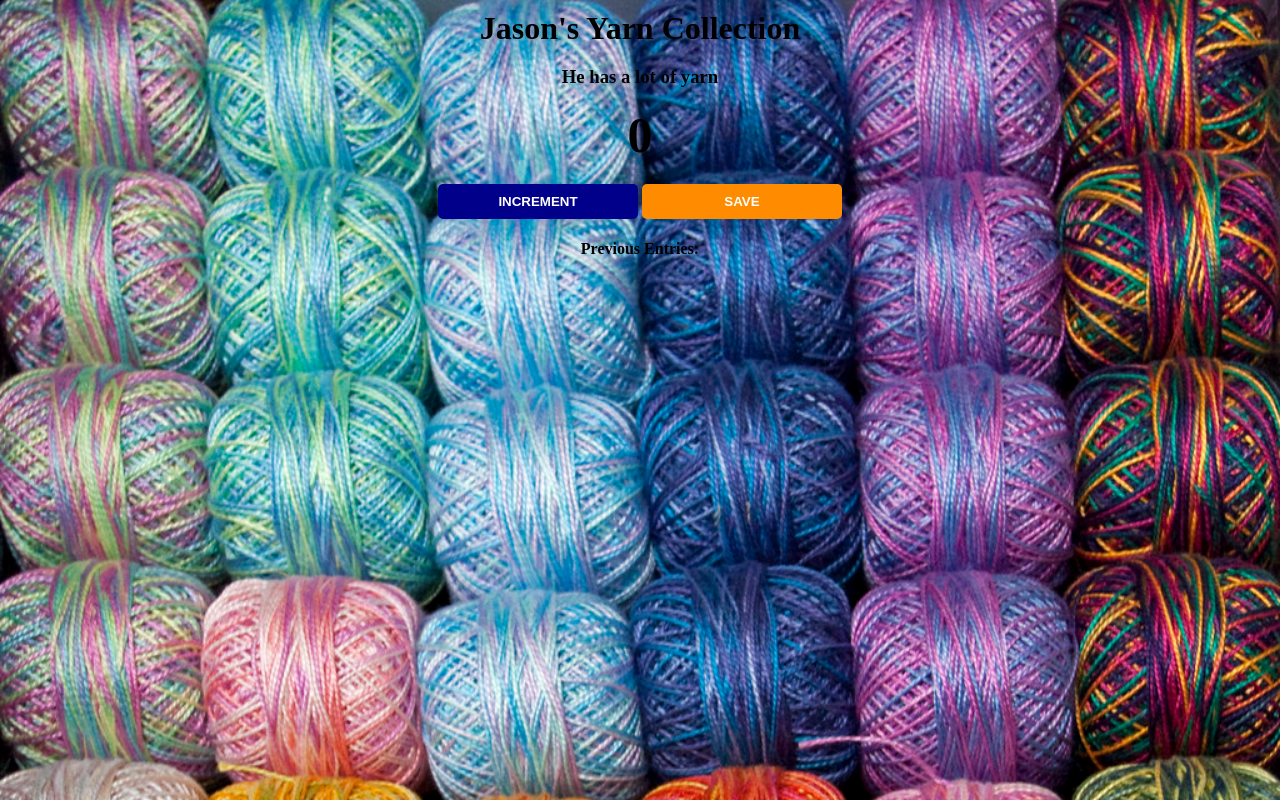
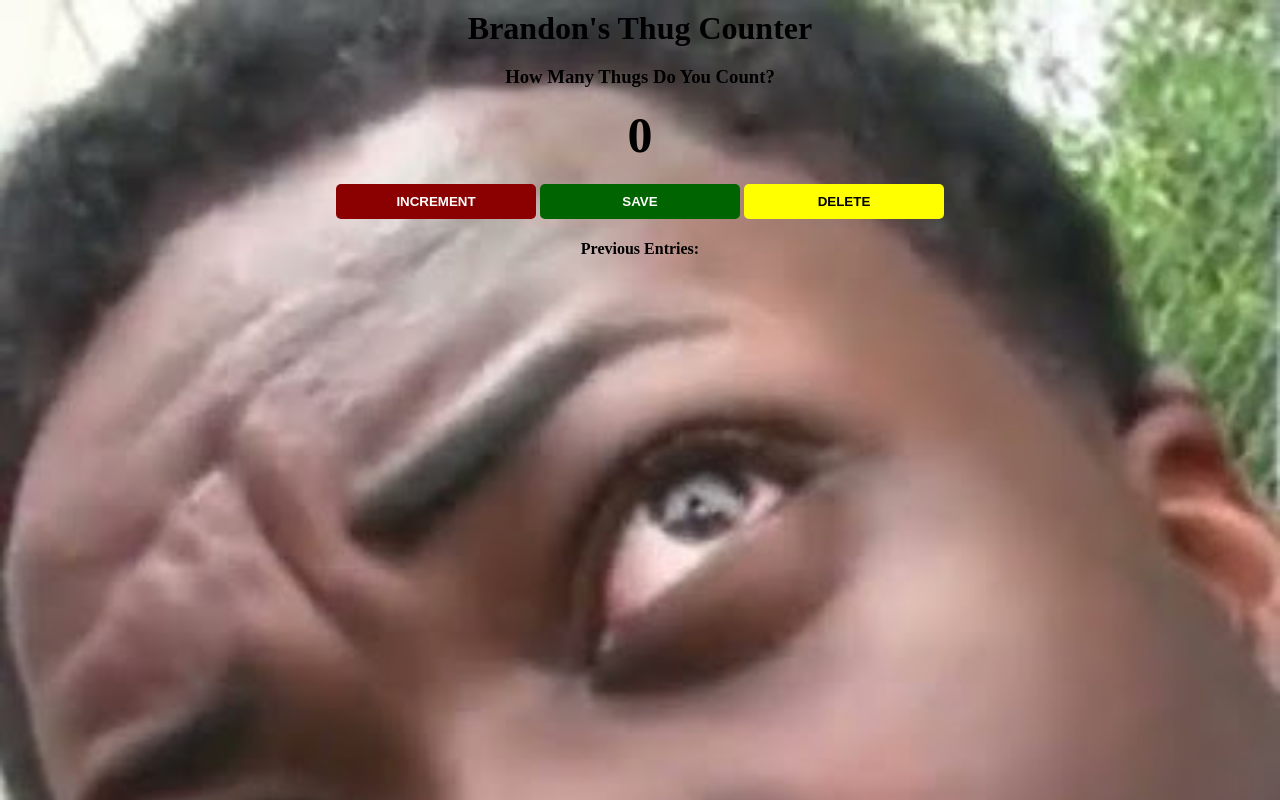
Before and after one commit to Maaboudoufu/thug-counter, a website built with Vite: page index.html in a window 1280 px wide. Built offline with nearby package versions, Linux system fonts and the light colour scheme.

Commit message:
Add files via upload

```diff
--- a/index.css
+++ b/index.css
@@ -1,5 +1,5 @@
 body {
-    background-image: url("yarn.jpeg");
+    background-image: url("thug.jpg");
     background-size: cover;
     font-family: Ubuntu;
     font-weight: bold;
@@ -29,9 +29,14 @@ button {
 }
 
 #increment-btn {
-    background: darkblue;
+    background: darkred;
 }
 
 #save-btn {
-    background: darkorange;
+    background: darkgreen;
 }
+
+#delete-btn {
+    background: yellow;
+    color: black
+}
--- a/index.html
+++ b/index.html
@@ -3,11 +3,12 @@
         <link rel="stylesheet" href="index.css">
     </head>
     <body>
-        <h1>Jason's Yarn Collection</h1>
-        <h3>He has a lot of yarn</h3>
+        <h1>Brandon's Thug Counter</h1>
+        <h3>How Many Thugs Do You Count?</h3>
         <h2 id="count-el">0</h2>
         <button id="increment-btn" onclick="increment()">INCREMENT</button>
         <button id="save-btn" onclick="save()">SAVE</button>
+        <button id="delete-btn" onclick="deleteBtn()">DELETE</button>
         <p id="save-el">Previous Entries: </p>
         <script src="index.js">
             nnerText
--- a/index.js
+++ b/index.js
@@ -13,3 +13,10 @@ function save() {
     countEl.textContent = 0
     count = 0
 }
+
+function deleteBtn() {
+    countStr = 0
+    count = 0
+    countEl.textContent = 0
+    saveEl.textContent = "Previous Entries: "
+}
```
Also changed, not shown: README.md, package.json (line endings or trailing spaces), thug.jpg (added), vite.config.js (line endings or trailing spaces).
